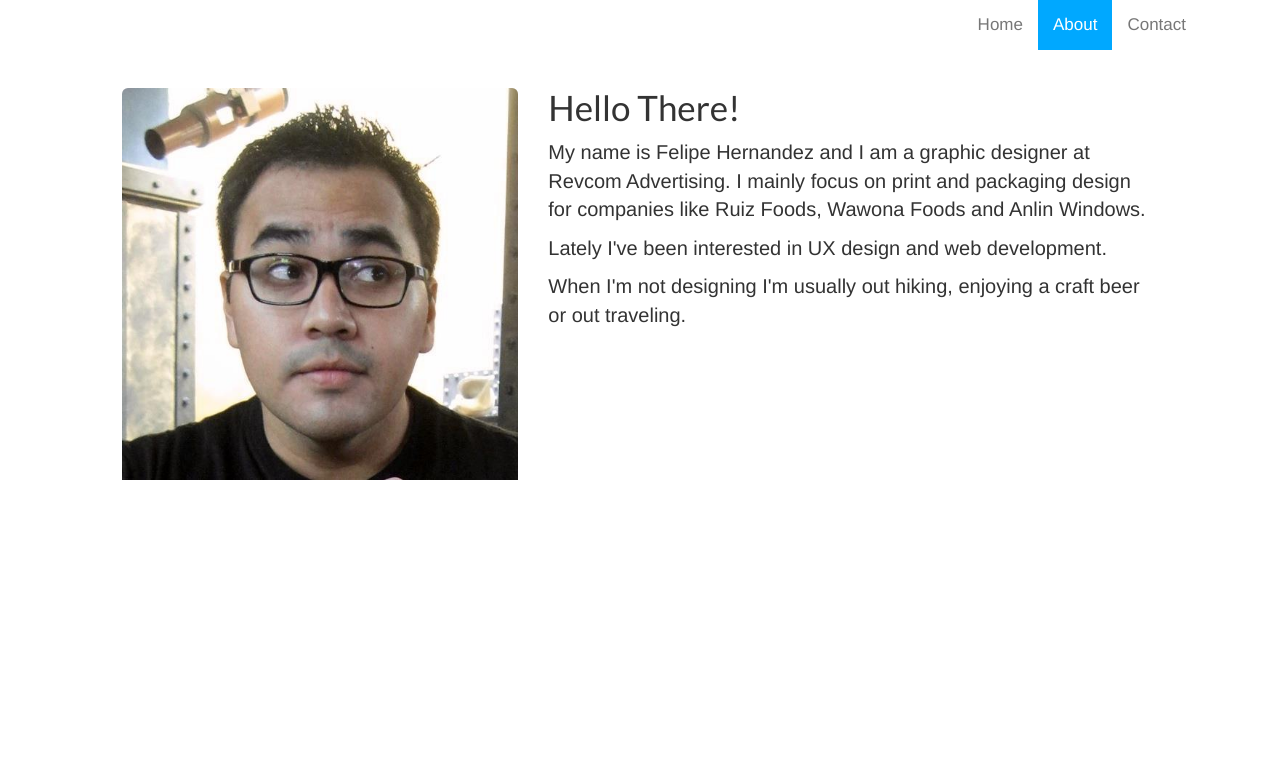
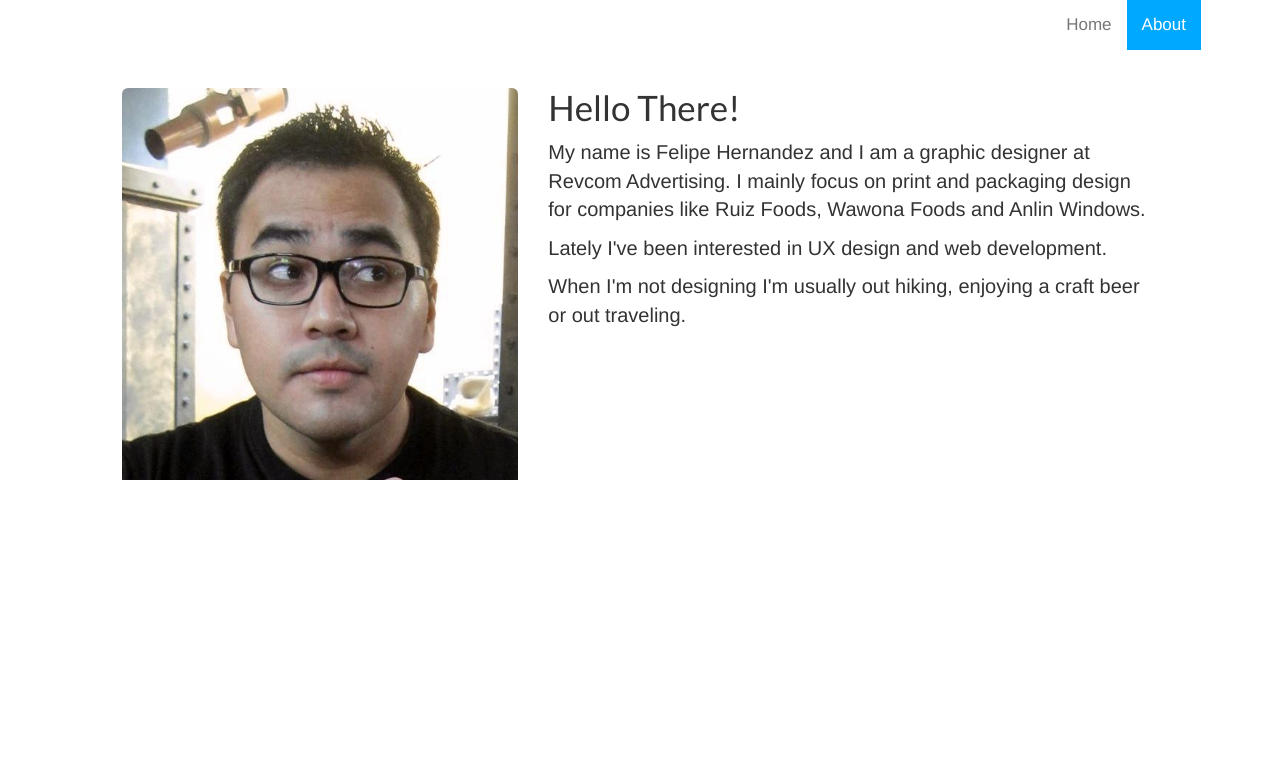
Before and after one commit to fillyh/portfolio-site, a website: page about.html in a window 1280 px wide. Shown: the top 764 px of the page. Drawn offline with nearby package versions, Linux system fonts and the light colour scheme.

Commit message:
removed contact from nav for now

```diff
--- a/about.html
+++ b/about.html
@@ -34,7 +34,6 @@
           <ul class="nav navbar-nav navbar-right">
             <li class="nav-link"><a href="index.html">Home</a></li>
             <li class="nav-link active"><a href="about.html">About <span class="sr-only">(current)</span></a></li>
-            <li class="nav-link"><a href="contact.html">Contact</a></li>
           </ul>
 
         </div><!-- /.navbar-collapse -->
```
Also changed, not shown: index.html (+0 -1 lines), iplace.html (+0 -1 lines), logogallery.html (+0 -1 lines), ventmateapp.html (+0 -1 lines).
